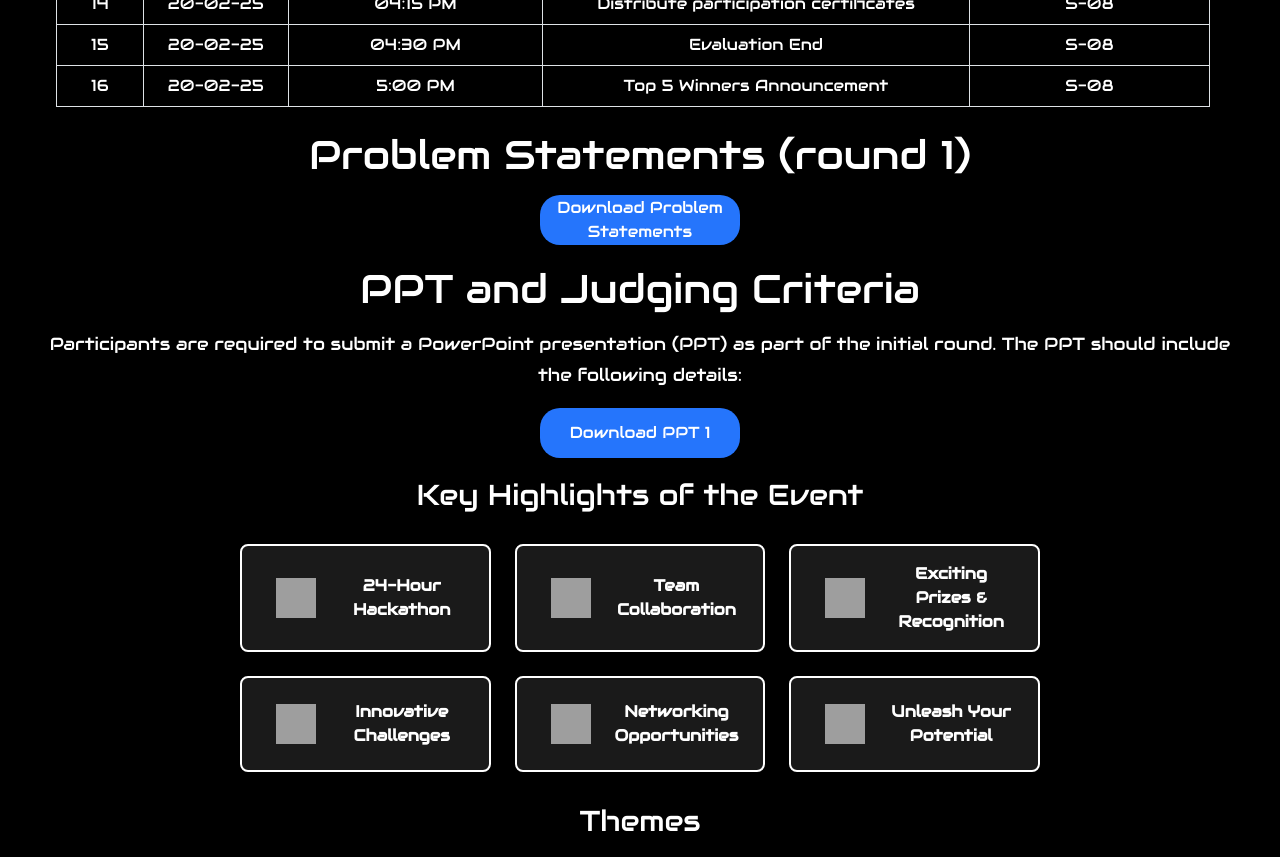
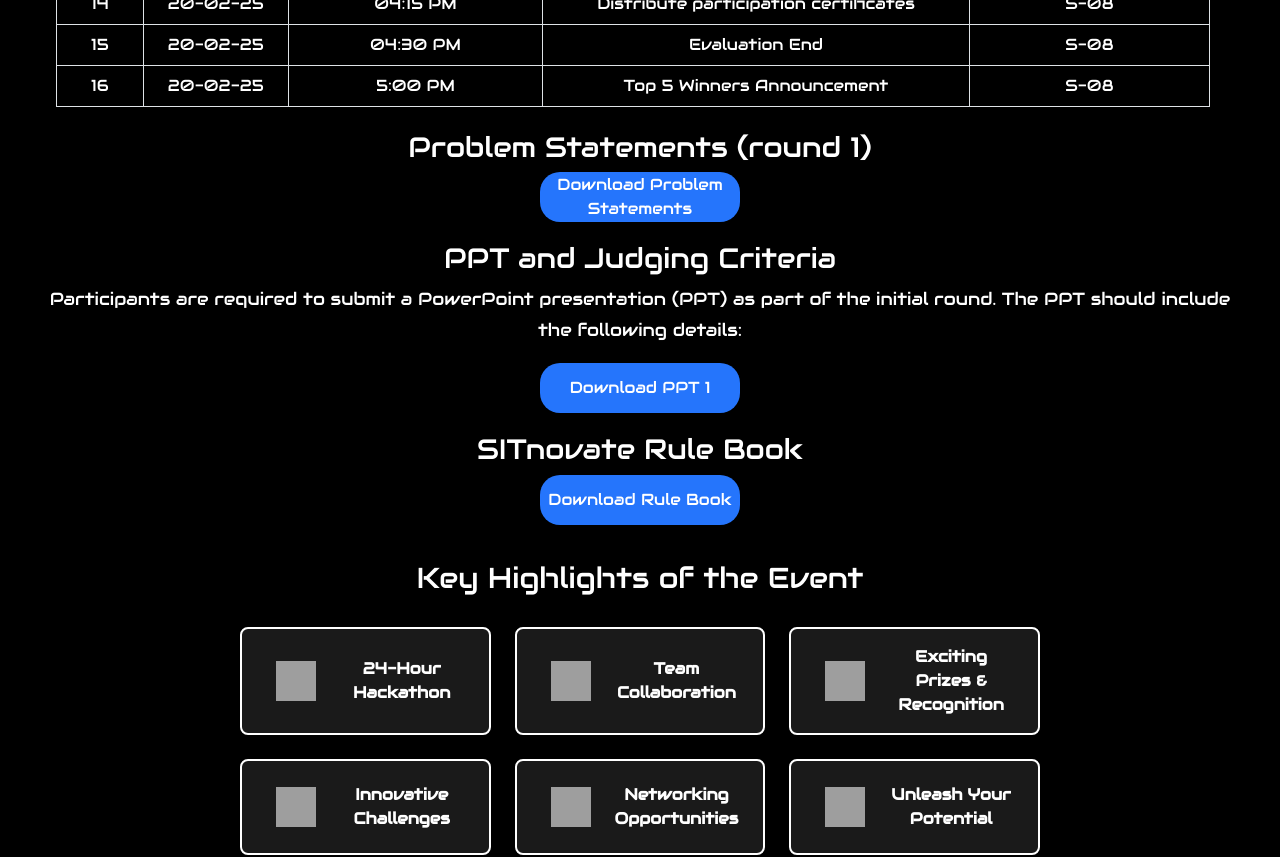
Before and after one commit to Ro706/Enthusia, a React (Create React App) app: page /SITNovate in a window 1280 px wide. Shown: the part 2900-3757 px from the top of the page. Built offline with nearby package versions, Linux system fonts and the light colour scheme; grey boxes are pictures that could not be loaded.

Commit message:
update rule book

```diff
--- a/src/component/SITNovate.js
+++ b/src/component/SITNovate.js
@@ -131,14 +131,18 @@
 
     {/* PPT and Judging Criteria  */}
 <div className="ppt-judging">
-  <h2>Problem Statements (round 1)</h2>
+  <h3>Problem Statements (round 1)</h3>
   <a href="Round-1ProblemStatements.pdf" download>
     <button className="Register">Download Problem Statements</button>
   </a>
-  <h2>PPT and Judging Criteria</h2>
+  <h3>PPT and Judging Criteria</h3>
   <p>Participants are required to submit a PowerPoint presentation (PPT) as part of the initial round. The PPT should include the following details:</p>
   <a href="SITnovatePresentationTemplate.pptx" download>
     <button className="Register">Download PPT 1</button>
+  </a>
+  <h3>SITnovate Rule Book</h3>
+  <a href="SITnovateRuleBook.pdf" download>
+    <button className="Register">Download Rule Book</button>
   </a>
 {/*
   <p>The judging criteria for the PPT round will be based on the following parameters:</p>
@@ -149,7 +153,7 @@
 </div>
 
 
-        <div className="highlights">
+        <div className="highlights pt-3">
           <h2>Key Highlights of the Event</h2>
           <div className="button-list">
             <button className="highlight-button">
```
